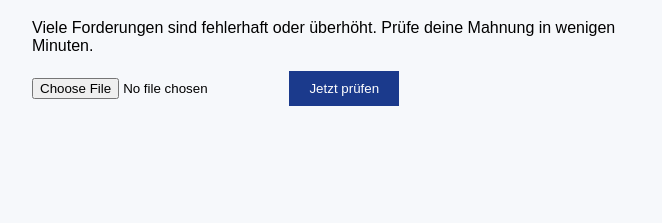
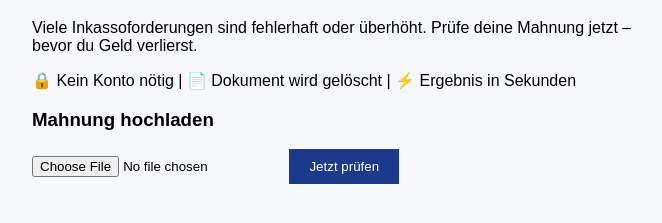
Before and after one commit to DickGroen/mahnungcheck.de, a website: page public/index.html in a window 1280 px wide. Shown: the part 109-332 px from the top of the page, without its empty margins (308-970 px from the left). Drawn offline with Linux system fonts and the light colour scheme.

Commit message:
Enhance index.html with updated messaging and layout
Updated the content and structure of the HTML file to improve clarity and user engagement.

```diff
--- a/public/index.html
+++ b/public/index.html
@@ -3,22 +3,37 @@
 <head>
 <meta charset="UTF-8">
 <title>Mahnung prüfen – bevor du zahlst</title>
-<meta name="viewport" content="width=device-width, initial-scale=1">
+<meta name="viewport" content="width=device-width, initial-scale=1.0">
 <link rel="stylesheet" href="styles.css">
 </head>
 
 <body>
 
 <div class="container">
-  <h1>Zahlst du diese Mahnung zu Unrecht?</h1>
 
-  <p>Viele Forderungen sind fehlerhaft oder überhöht. Prüfe deine Mahnung in wenigen Minuten.</p>
+<h1>Zahlst du diese Mahnung zu Unrecht?</h1>
 
-  <input type="file" id="fileInput">
+<p class="sub">
+Viele Inkassoforderungen sind fehlerhaft oder überhöht.
+Prüfe deine Mahnung jetzt – bevor du Geld verlierst.
+</p>
 
-  <button onclick="handleUpload()">Jetzt prüfen</button>
+<div class="trust">
+🔒 Kein Konto nötig | 📄 Dokument wird gelöscht | ⚡ Ergebnis in Sekunden
+</div>
 
-  <div id="teaser" class="hidden"></div>
+<div class="box">
+
+<h3>Mahnung hochladen</h3>
+
+<input type="file" id="fileInput" accept=".pdf,.jpg,.png">
+
+<button onclick="analyzeFile()">Jetzt prüfen</button>
+
+<div id="teaser" class="teaser hidden"></div>
+
+</div>
+
 </div>
 
 <script src="app.js"></script>
```
